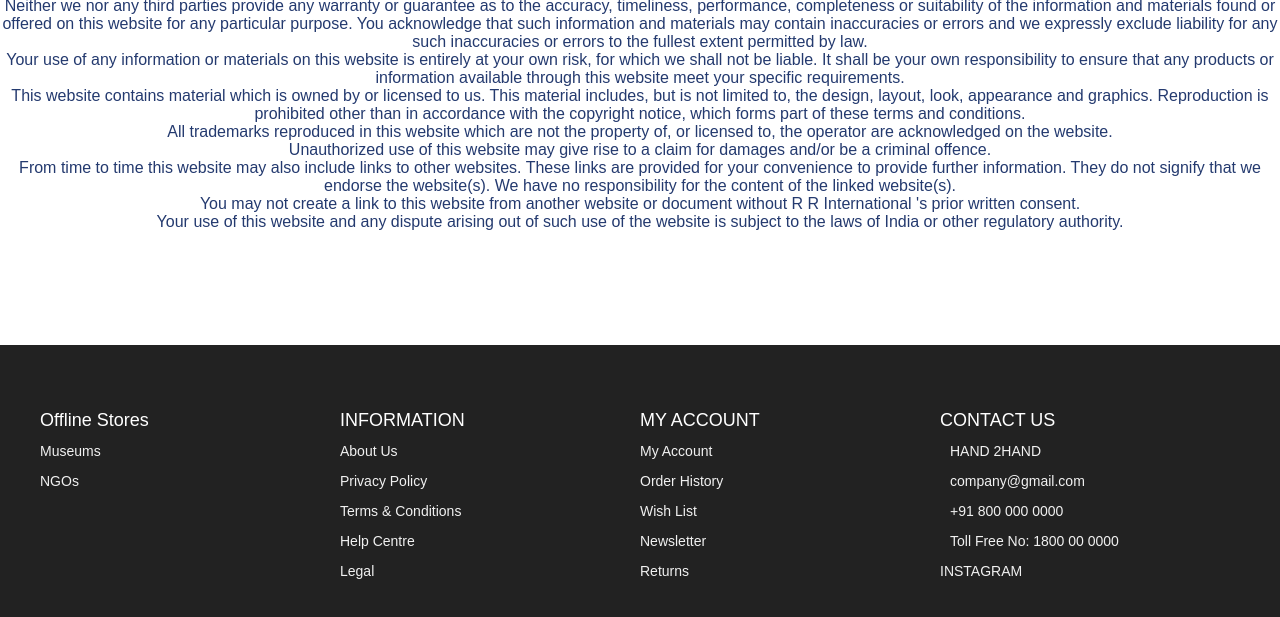
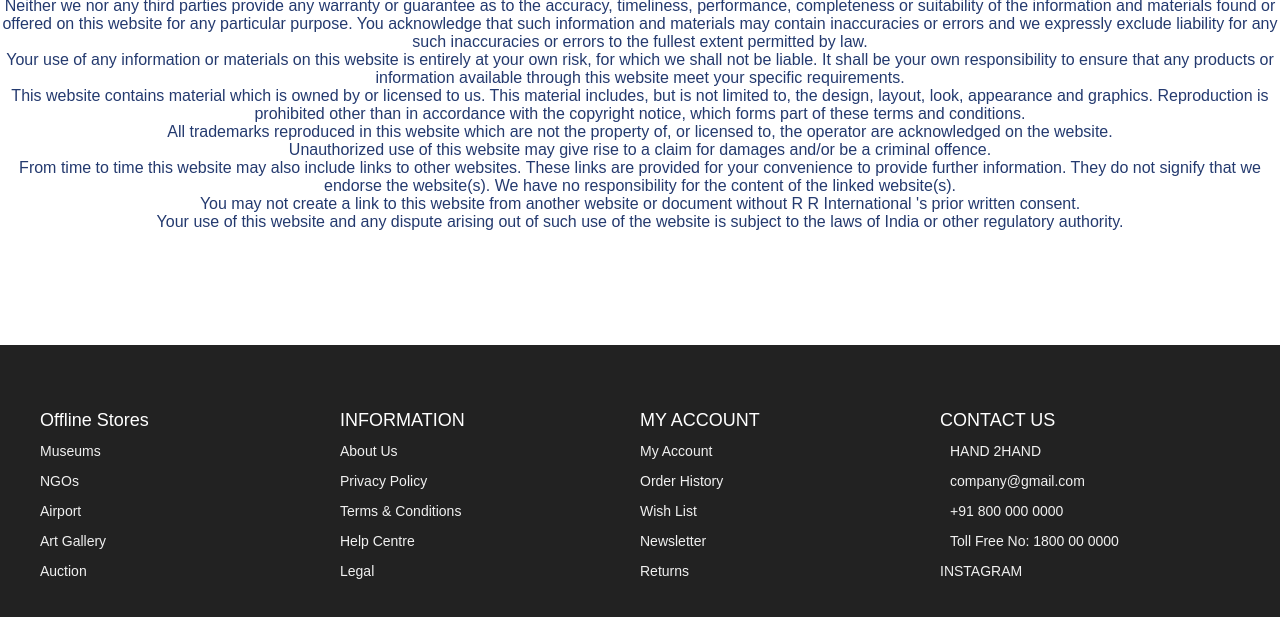
Before and after one commit to GOD-OF-FIRE/Hand2Hand, a plain HTML site: page terms.html in a window 1280 px wide. Shown: the part 215-832 px from the top of the page. Drawn offline with nearby package versions, Linux system fonts and the light colour scheme.

Commit message:
Update terms.html

```diff
--- a/terms.html
+++ b/terms.html
@@ -100,6 +100,9 @@
                     <h3>Offline Stores</h3>
                     <a href="#">Museums</a>
                     <a href="#">NGOs</a>
+<a href="#">Airport</a>
+              <a href="#">Art Gallery</a>
+              <a href="#">Auction</a>
 
                 </div>
                 <div class="footer-center">
```
